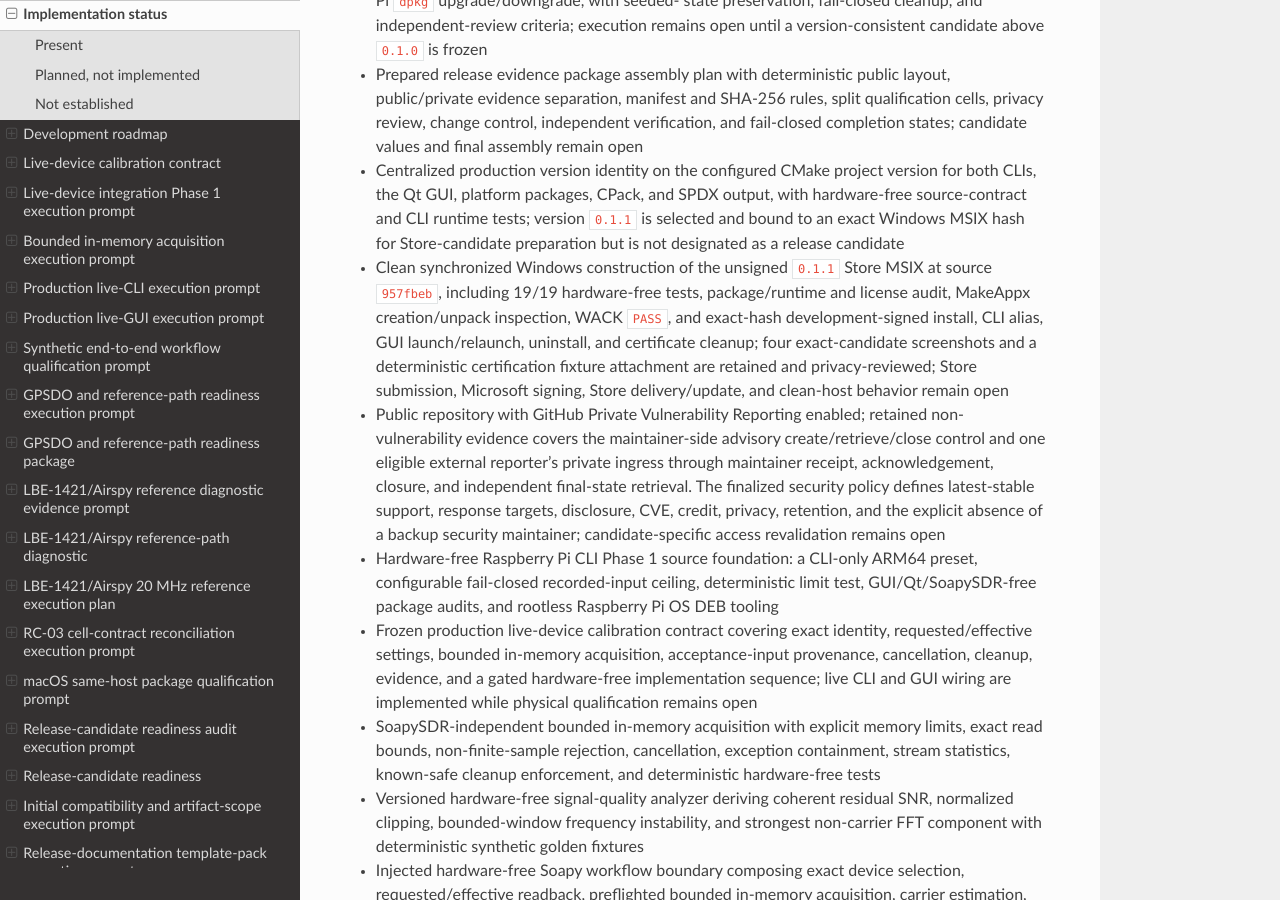
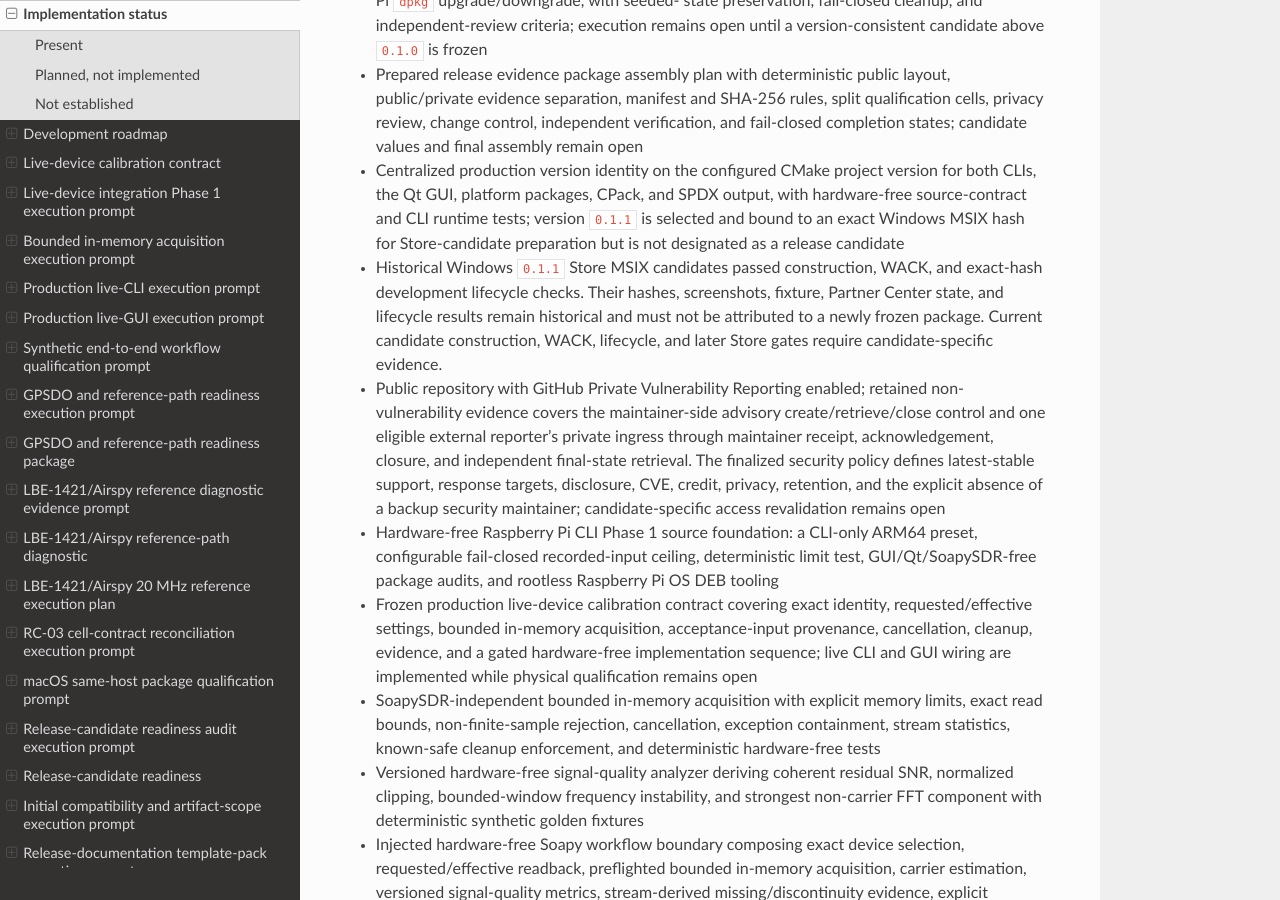
Before and after one commit to lbussy/SDR-Calibration, a Sphinx documentation site: the page built from docs/development/status.md, in a window 1280 px wide and 900 px high, scrolled down 4598 px. Built offline with Sphinx 7.4.7 and the Read the Docs theme 3.1.0, drawn with Linux system fonts in a browser that asks for light colours.

Commit message:
Separate historical Windows qualification evidence

```diff
--- a/docs/development/status.md
+++ b/docs/development/status.md
@@ -228,14 +228,12 @@
   with hardware-free source-contract and CLI runtime tests; version `0.1.1` is
   selected and bound to an exact Windows MSIX hash for Store-candidate
   preparation but is not designated as a release candidate
-- Clean synchronized Windows construction of the unsigned `0.1.1` Store MSIX
-  at source `957fbeb`, including 19/19 hardware-free tests, package/runtime and
-  license audit, MakeAppx creation/unpack inspection, WACK `PASS`, and exact-hash
-  development-signed install, CLI alias, GUI launch/relaunch, uninstall, and
-  certificate cleanup; four exact-candidate screenshots and a deterministic
-  certification fixture attachment are retained and privacy-reviewed; Store
-  submission, Microsoft signing, Store delivery/update, and clean-host behavior
-  remain open
+- Historical Windows `0.1.1` Store MSIX candidates passed construction,
+  WACK, and exact-hash development lifecycle checks. Their hashes,
+  screenshots, fixture, Partner Center state, and lifecycle results remain
+  historical and must not be attributed to a newly frozen package. Current
+  candidate construction, WACK, lifecycle, and later Store gates require
+  candidate-specific evidence.
 - Public repository with GitHub Private Vulnerability Reporting enabled;
   retained non-vulnerability evidence covers the maintainer-side advisory
   create/retrieve/close control and one eligible external reporter's private
```
Also changed, not shown: docs/development/platform-and-device-matrix.md (+1 -1 lines), docs/development/release-candidate-0.1.1-freeze-preparation.md (+10 -0 lines), docs/development/release-candidate-readiness.md (+5 -7 lines).
